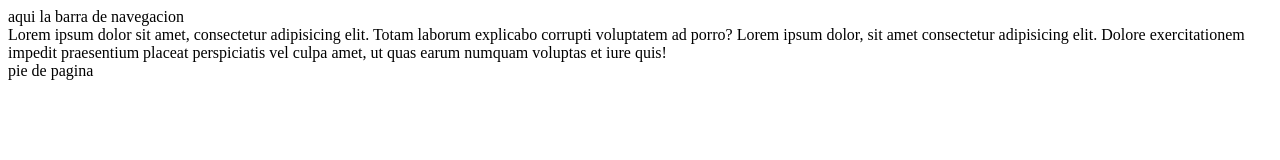
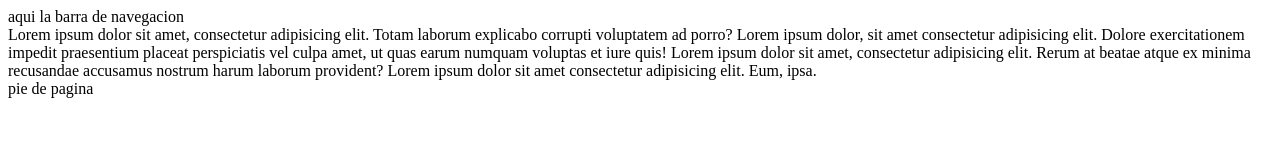
Before and after one commit to hitos-esther/practicaEED, a plain HTML site: page index.html in a window 1280 px wide. Drawn offline with Linux system fonts and the light colour scheme.

Commit message:
segunda version con dos secciones mas

```diff
--- a/index.html
+++ b/index.html
@@ -16,8 +16,8 @@
         <secction id="seccion1">Lorem ipsum dolor sit amet, consectetur adipisicing elit. Totam laborum explicabo
             corrupti voluptatem ad porro?</secction>
         <secction id="seccion2">Lorem ipsum dolor, sit amet consectetur adipisicing elit. Dolore exercitationem impedit praesentium placeat perspiciatis vel culpa amet, ut quas earum numquam voluptas et iure quis!</secction>
-        <secction id="seccion3"></secction>
-        <secction id="seccion4"></secction>
+        <secction id="seccion3">Lorem ipsum dolor sit amet, consectetur adipisicing elit. Rerum at beatae atque ex minima recusandae accusamus nostrum harum laborum provident?</secction>
+        <secction id="seccion4">Lorem ipsum dolor sit amet consectetur adipisicing elit. Eum, ipsa.</secction>
         <footer>
             pie de pagina
         </footer>
```
